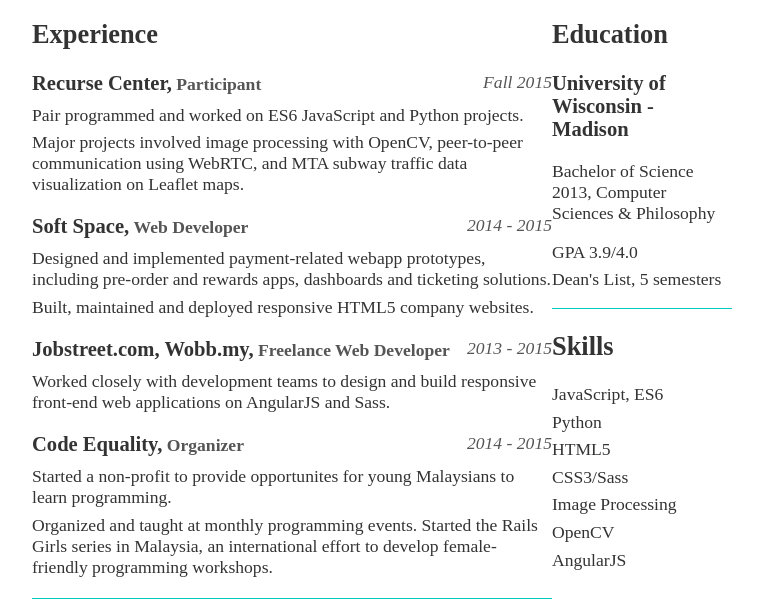
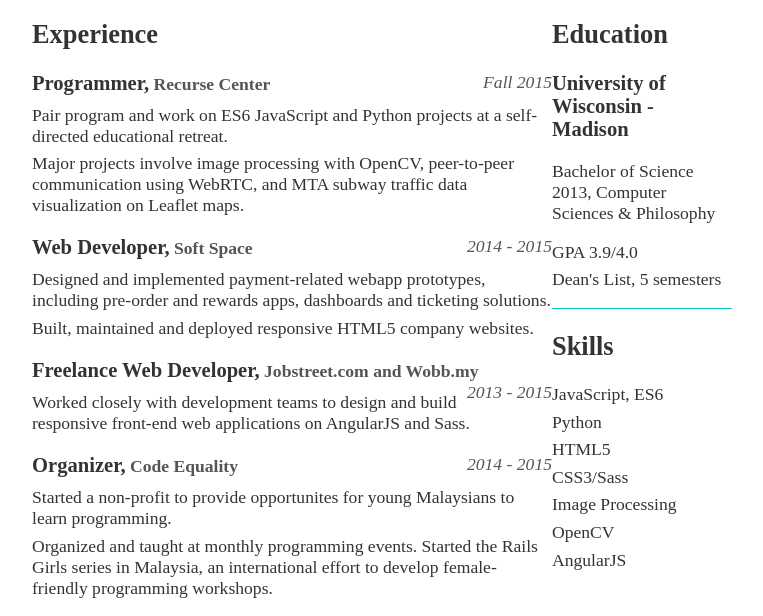
Before and after one commit to yuelinn/resume, a website: page public/index.html in a window 1280 px wide. Shown: the part 118-734 px from the top of the page, without its empty margins (248-1011 px from the left). Drawn offline with Linux system fonts and the light colour scheme.

Commit message:
Update to suggestions

```diff
--- a/public/index.html
+++ b/public/index.html
@@ -28,24 +28,24 @@
                     <h2>Experience</h2>
 
                     <div class="item">
-                        <h3>Recurse Center,</h3>
-                        <span>Participant</span>
+                        <h3>Programmer,</h3>
+                        <span>Recurse Center</span>
                         <span class="dates">Fall 2015</span>
 
                         <ul>
                             <li>
-                                Pair programmed and worked on ES6 JavaScript and Python projects.
+                                Pair program and work on ES6 JavaScript and Python projects at a self-directed educational retreat.
 
                             <li>
-                                Major projects involved image processing with OpenCV, peer-to-peer communication using WebRTC, and MTA subway traffic data visualization on Leaflet maps.
+                                Major projects involve image processing with OpenCV, peer-to-peer communication using WebRTC, and MTA subway traffic data visualization on Leaflet maps.
                             </li>
 
                         </ul>
                     </div>
 
                     <div class="item">
-                        <h3>Soft Space,</h3>
-                        <span>Web Developer</span>
+                        <h3>Web Developer,</h3>
+                        <span>Soft Space</span>
 
                         <span class="dates">2014 - 2015</span>
 
@@ -60,8 +60,8 @@
                     </div>
 
                     <div class="item">
-                        <h3>Jobstreet.com, Wobb.my,</h3>
-                        <span>Freelance Web Developer</span>
+                        <h3>Freelance Web Developer,</h3>
+                        <span>Jobstreet.com and Wobb.my</span>
 
                         <span class="dates">2013 - 2015</span>
 
@@ -73,8 +73,8 @@
                     </div>
 
                     <div class="item">
-                        <h3>Code Equality,</h3>
-                        <span>Organizer</span>
+                        <h3>Organizer,</h3>
+                        <span>Code Equality</span>
 
                         <span class="dates">2014 - 2015</span>
 
```
Also changed, not shown: resources/fonts/Miso-Bold.otf (added), resources/fonts/Miso-Light.otf (added), resources/fonts/Miso.otf (added), resources/styles/_fonts.sass (added).
